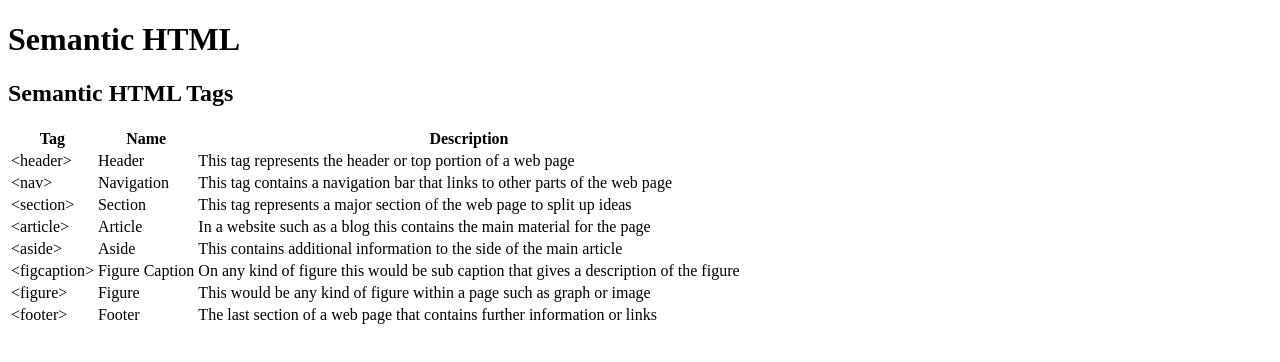
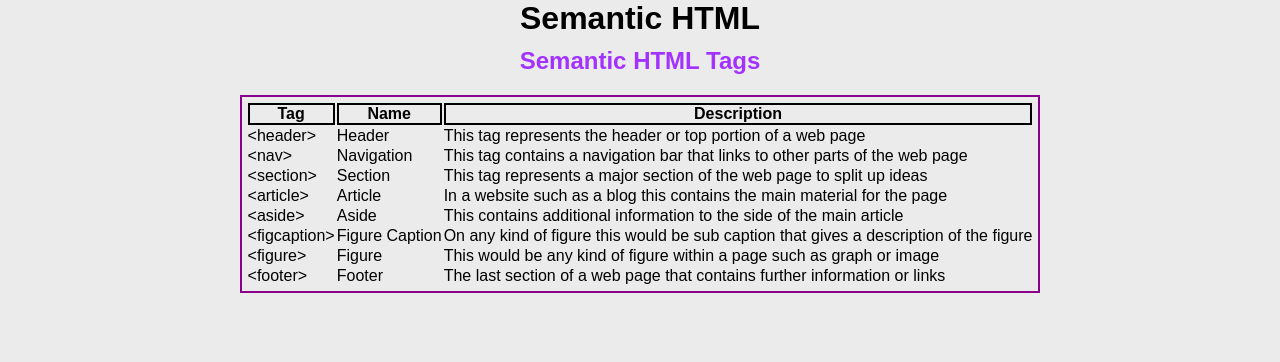
Before and after one commit to ianjones834/codecademy, a plain HTML site: page cheat-sheet/index.html in a window 1280 px wide. Drawn offline with Linux system fonts and the light colour scheme.

Commit message:
worked on this for a bit

```diff
--- a/cheat-sheet/index.html
+++ b/cheat-sheet/index.html
@@ -7,7 +7,7 @@
   </head>
 
   <body>
-    <h1>Semantic HTML</h1>
+    <header><h1>Semantic HTML</h1></header>
 
     <h2>Semantic HTML Tags</h2>
 
--- a/cheat-sheet/styles.css
+++ b/cheat-sheet/styles.css
@@ -1,3 +1,31 @@
 * {
+  box-sizing: border-box;
+  margin: 0;
+  padding: 0;
+  font-family: Arial, Helvetica, sans-serif;
+}
 
+body {
+  background-color: rgb(235, 235, 235);
 }
+
+h1 {
+  text-align: center;
+  margin-bottom: 10px;
+}
+
+h2 {
+  text-align: center;
+  color: rgb(163, 50, 255);
+  margin: 0 0 20px;
+}
+
+table {
+  margin: 0% auto;
+  border: 2px solid darkmagenta;
+  padding: 4px;
+}
+
+th {
+  border: 2px solid;
+}
```
